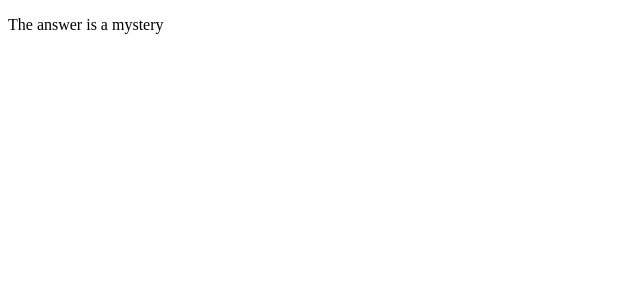
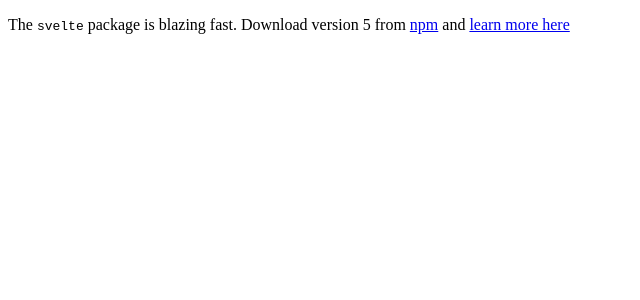
Before and after one commit to bzm3r/relearning-svelte, a SvelteKit app: page / in a window 1280 px wide. Shown: the top 300 px of the page, without its empty margins (0-640 px from the left). Built offline with nearby package versions, Linux system fonts and the light colour scheme.

Commit message:
spreading props

```diff
--- a/src/tutorial/Nested.svelte
+++ /dev/null
@@ -1,8 +0,0 @@
-<script lang="ts">
-	interface NestedProps {
-		answer?: number | string;
-	}
-	let { answer = 'a mystery' }: NestedProps = $props();
-</script>
-
-<p>The answer is {answer}</p>
--- /dev/null
+++ b/src/tutorial/PackageInfo.svelte
@@ -0,0 +1,12 @@
+<script lang="ts">
+	import type { PackageInfoProps } from './packageinfo';
+
+	let { name, version, speed, website }: PackageInfoProps = $props();
+
+	let href = $derived(`https://www.npmjs.com/package/${name}`);
+</script>
+
+<p>
+	The <code>{name}</code> package is {speed} fast. Download version {version} from
+	<a {href}>npm</a> and <a href={website}>learn more here</a>
+</p>
--- a/src/tutorial/Tutorial.svelte
+++ b/src/tutorial/Tutorial.svelte
@@ -1,5 +1,13 @@
 <script lang="ts">
-	import Nested from './Nested.svelte';
+	import type { PackageInfoProps } from './packageinfo';
+	import PackageInfo from './PackageInfo.svelte';
+
+	const pkg: PackageInfoProps = {
+		name: 'svelte',
+		speed: 'blazing',
+		version: 5,
+		website: 'https://svelte.dev'
+	};
 </script>
 
-<Nested />
+<PackageInfo {...pkg} />
--- /dev/null
+++ b/src/tutorial/packageinfo.ts
@@ -0,0 +1,6 @@
+export interface PackageInfoProps {
+	name: string;
+	version: number;
+	speed: string;
+	website: string;
+}
```
